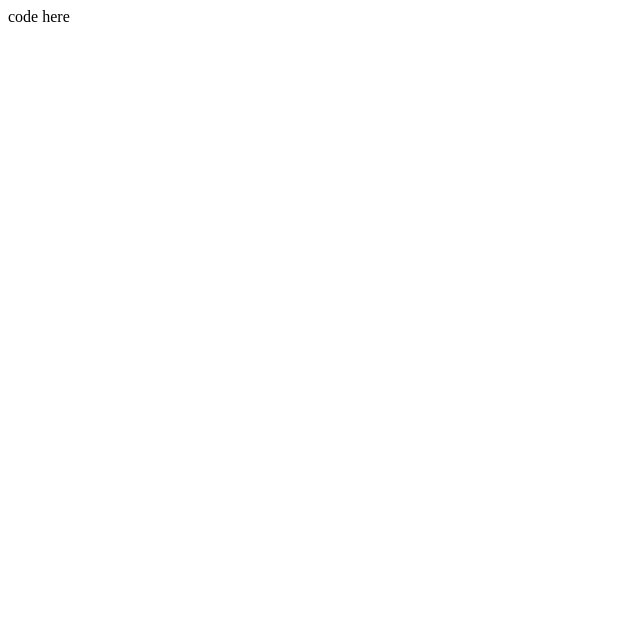
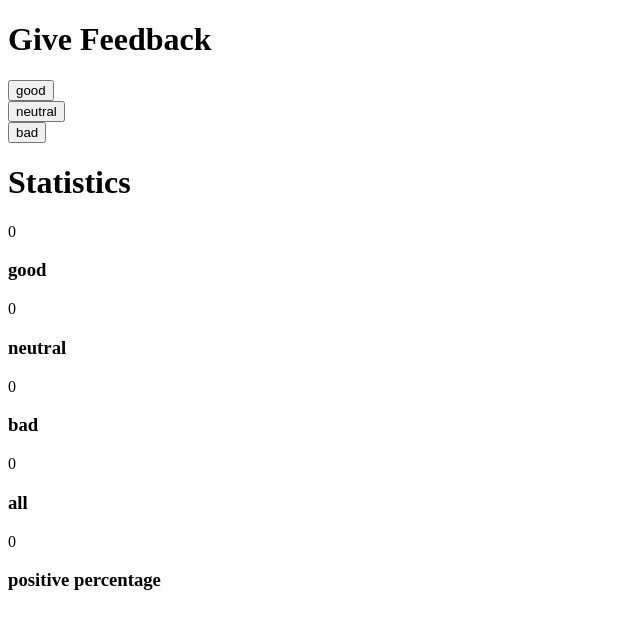
Before and after one commit to aeahmed-rc/fullstack, a React (Create React App) app: page / in a window 1280 px wide. Shown: the top 628 px of the page, without its empty margins (0-640 px from the left). Built offline with nearby package versions, Linux system fonts and the light colour scheme.

Commit message:
adding stats to react app

```diff
--- a/src/App.js
+++ b/src/App.js
@@ -2,17 +2,33 @@
 
 import { useState } from 'react'
 
+const Display =()=>{
+  return(
+    <div>
+      <h1>Give Feedback</h1>
+    </div>
+
+  )
+}
 
 const Button =(props)=>{
   // console.log('props value is ' ,props)
   return(
     <div>
-      {props.value}
   <button onClick={props.handleClick}>{props.text}</button>
     </div>
 
      )
 
+}
+const Stats =(props)=>{
+  console.log(props)
+  return (
+    <div>
+      {props.value}
+      <h3>{props.text}</h3>
+    </div>
+  )
 }
 
 const App = () => {
@@ -21,9 +37,45 @@ const App = () => {
   const [neutral, setNeutral] = useState(0)
   const [bad, setBad] = useState(0)
 
+  const handleGood =()=>{
+    console.log(good)
+    setGood(good+1)
+  }
+  const handleNeutral =()=>{
+    console.log(neutral)
+    setNeutral(neutral+1)
+  }
+  const handleBad =()=>{
+    console.log(bad)
+    setBad(bad+1)
+  }
+  const totalClicked = ()=>{
+    console.log(good+bad+neutral)
+    let sum = good+bad+neutral
+    return sum
+  }
+  const percentPositive =()=>{
+    let percent =0
+    if(good !=0){
+      let total = totalClicked()
+      percent = (good/total)*100
+    }
+
+    return percent
+  }
   return (
     <div>
-      code here
+      <Display/>
+      <Button handleClick={handleGood} value={good} text="good"/>
+      <Button handleClick={handleNeutral} value={neutral} text="neutral"/>
+      <Button handleClick={handleBad} value={bad} text="bad"/>
+      <h1>Statistics</h1>
+      <Stats value={good} text="good"/>
+      <Stats value={neutral} text="neutral"/>
+      <Stats value={bad} text="bad"/>
+      <Stats value={totalClicked()} text="all"/>
+      <Stats value={percentPositive()} text="positive percentage"/>
+
     </div>
   )
 }
```
